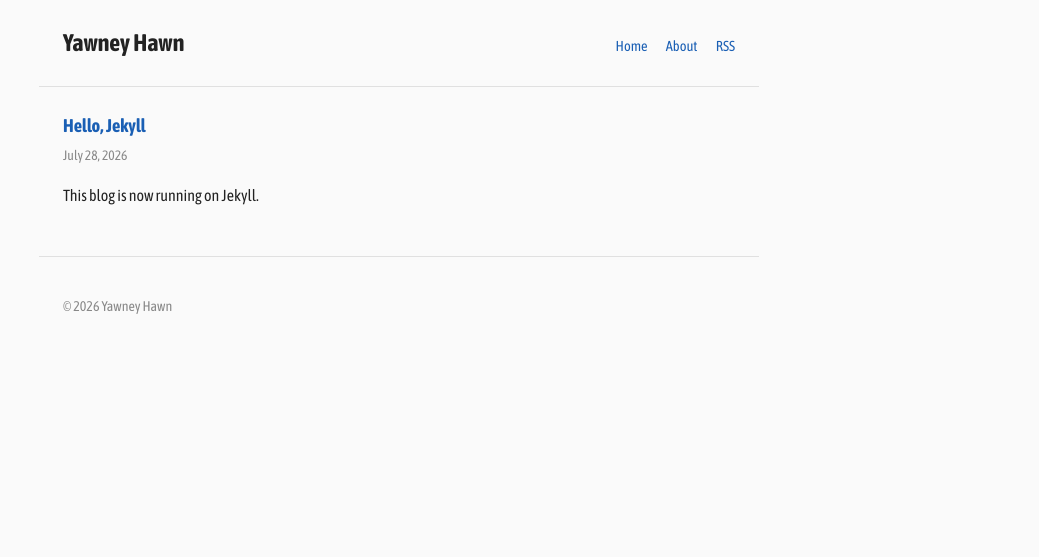
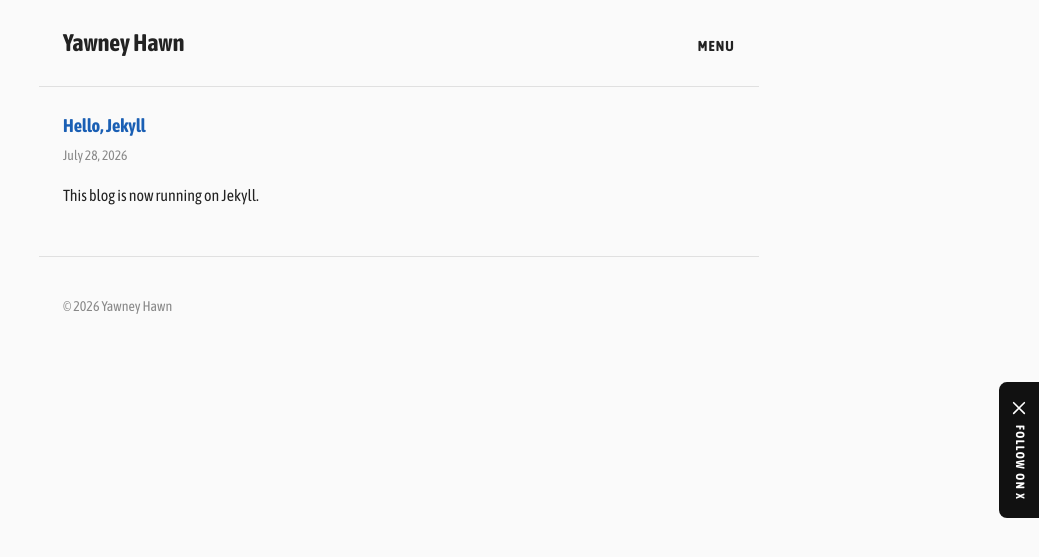
Before and after one commit to TOsan211/yawney_hawn, a Jekyll site: the page built from index.html, in a window 1280 px wide. Shown: the top 557 px of the page, without its empty margins (241-1280 px from the left). Built offline with Jekyll 4.4.1, drawn with Linux system fonts in a browser that asks for light colours.

Commit message:
Add corner menu panel and fixed X follow ribbon
Replace the inline header nav with a "Menu" toggle that reveals a
fixed panel anchored to the top-right corner, animating in with a
slight counter-clockwise tilt that settles upright (transform-origin
top right, overshoot easing) -- inspired by banhmivietnam.xyz's menu
interaction.

Add a fixed vertical ribbon on the right edge linking to
https://x.com/yawneyhawn, styled after that same site's fixed
right-edge badge.

Co-Authored-By: Claude Sonnet 5 <noreply@anthropic.com>

```diff
--- a/_includes/header.html
+++ b/_includes/header.html
@@ -1,8 +1,13 @@
 <header>
   <h1><a href="{{ '/' | relative_url }}">{{ site.title }}</a></h1>
-  <nav>
-    <a href="{{ '/' | relative_url }}">Home</a>
-    <a href="{{ '/about/' | relative_url }}">About</a>
-    <a href="{{ '/feed.xml' | relative_url }}">RSS</a>
-  </nav>
+  <button type="button" class="menu-toggle" aria-expanded="false" aria-controls="site-menu">
+    <span class="menu-toggle__label">Menu</span>
+  </button>
 </header>
+
+<nav id="site-menu" class="site-menu" aria-hidden="true">
+  <a href="{{ '/' | relative_url }}">Home</a>
+  <a href="{{ '/about/' | relative_url }}">About</a>
+  <a href="{{ '/feed.xml' | relative_url }}">RSS</a>
+  <p class="site-menu__close">Close</p>
+</nav>
--- /dev/null
+++ b/_includes/social-x.html
@@ -0,0 +1,6 @@
+<a class="social-x" href="https://x.com/yawneyhawn" target="_blank" rel="noopener noreferrer" aria-label="Follow on X">
+  <svg class="social-x__icon" width="16" height="16" viewBox="0 0 24 24" fill="none" aria-hidden="true">
+    <path d="M4 4l16 16M20 4L4 20" stroke="currentColor" stroke-width="2.4" stroke-linecap="round"/>
+  </svg>
+  <span class="social-x__label">Follow on X</span>
+</a>
--- a/_layouts/default.html
+++ b/_layouts/default.html
@@ -23,6 +23,8 @@
 
   {% include footer.html %}
 
+  {% include social-x.html %}
+
   <script src="{{ '/assets/js/main.js' | relative_url }}"></script>
 </body>
 </html>
--- a/assets/css/style.scss
+++ b/assets/css/style.scss
@@ -69,14 +69,96 @@ header {
       color: inherit;
     }
   }
+}
 
-  nav a {
-    margin-left: 1rem;
-    font-size: 0.9rem;
+.menu-toggle {
+  background: none;
+  border: none;
+  padding: 0;
+  font: inherit;
+  font-weight: 700;
+  font-size: 0.9rem;
+  letter-spacing: 0.08em;
+  text-transform: uppercase;
+  color: inherit;
+  cursor: pointer;
+}
+
+.site-menu {
+  position: fixed;
+  top: 0;
+  right: 0;
+  z-index: 50;
+  display: flex;
+  flex-direction: column;
+  gap: 0.85rem;
+  min-width: 200px;
+  padding: 4.75rem 1.75rem 1.75rem;
+  background: #fff;
+  border-left: 1px solid #e0e0e0;
+  border-bottom: 1px solid #e0e0e0;
+  border-bottom-left-radius: 12px;
+  box-shadow: 0 16px 32px rgba(0, 0, 0, 0.14);
+  transform-origin: top right;
+  transform: rotate(-9deg) translate(14px, -14px) scale(0.92);
+  opacity: 0;
+  visibility: hidden;
+  pointer-events: none;
+  transition: transform 0.5s cubic-bezier(0.34, 1.56, 0.64, 1), opacity 0.3s ease, visibility 0.5s;
+
+  &.is-open {
+    transform: rotate(0deg) translate(0, 0) scale(1);
+    opacity: 1;
+    visibility: visible;
+    pointer-events: auto;
   }
 
-  nav a:first-child {
-    margin-left: 0;
+  a {
+    font-size: 1.05rem;
+  }
+
+  &__close {
+    margin: 0.25rem 0 0;
+    color: #888;
+    font-size: 0.8rem;
+    letter-spacing: 0.08em;
+    text-transform: uppercase;
+  }
+}
+
+.social-x {
+  position: fixed;
+  top: 50%;
+  right: 0;
+  z-index: 40;
+  display: flex;
+  flex-direction: column;
+  align-items: center;
+  gap: 0.6rem;
+  transform: translateY(-50%);
+  padding: 1.1rem 0.65rem;
+  background: #111;
+  color: #fff;
+  text-decoration: none;
+  border-top-left-radius: 8px;
+  border-bottom-left-radius: 8px;
+  transition: background 0.2s ease;
+
+  &:hover {
+    background: #000;
+    text-decoration: none;
+  }
+
+  &__icon {
+    flex-shrink: 0;
+  }
+
+  &__label {
+    writing-mode: vertical-rl;
+    font-size: 0.75rem;
+    font-weight: 700;
+    letter-spacing: 0.12em;
+    text-transform: uppercase;
   }
 }
 
--- a/assets/js/main.js
+++ b/assets/js/main.js
@@ -1 +1,35 @@
-console.log("yawney_hawn: page loaded");
+document.addEventListener("DOMContentLoaded", () => {
+  const toggle = document.querySelector(".menu-toggle");
+  const menu = document.querySelector(".site-menu");
+  if (!toggle || !menu) return;
+
+  const openMenu = () => {
+    menu.classList.add("is-open");
+    menu.setAttribute("aria-hidden", "false");
+    toggle.setAttribute("aria-expanded", "true");
+  };
+
+  const closeMenu = () => {
+    menu.classList.remove("is-open");
+    menu.setAttribute("aria-hidden", "true");
+    toggle.setAttribute("aria-expanded", "false");
+  };
+
+  toggle.addEventListener("click", () => {
+    if (menu.classList.contains("is-open")) {
+      closeMenu();
+    } else {
+      openMenu();
+    }
+  });
+
+  document.addEventListener("click", (event) => {
+    if (menu.classList.contains("is-open") && !menu.contains(event.target) && !toggle.contains(event.target)) {
+      closeMenu();
+    }
+  });
+
+  document.addEventListener("keydown", (event) => {
+    if (event.key === "Escape") closeMenu();
+  });
+});
```
